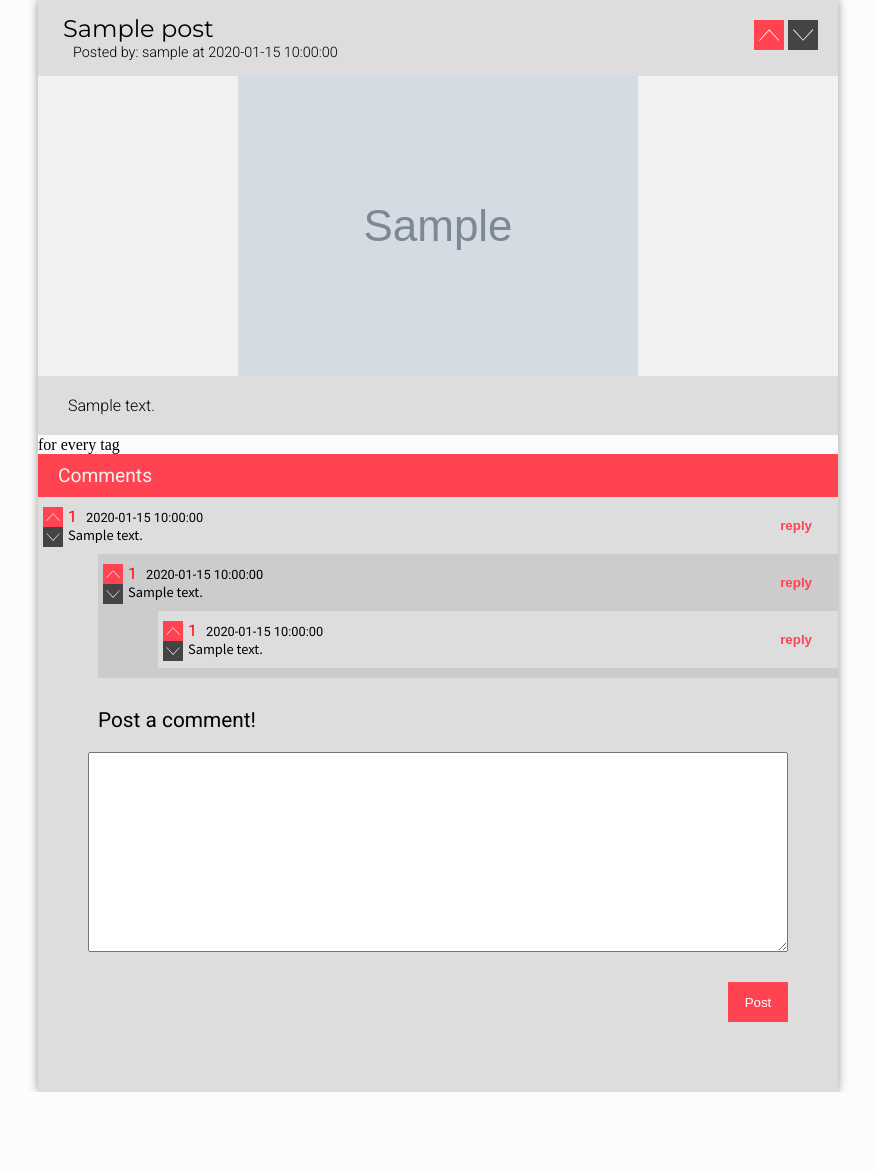
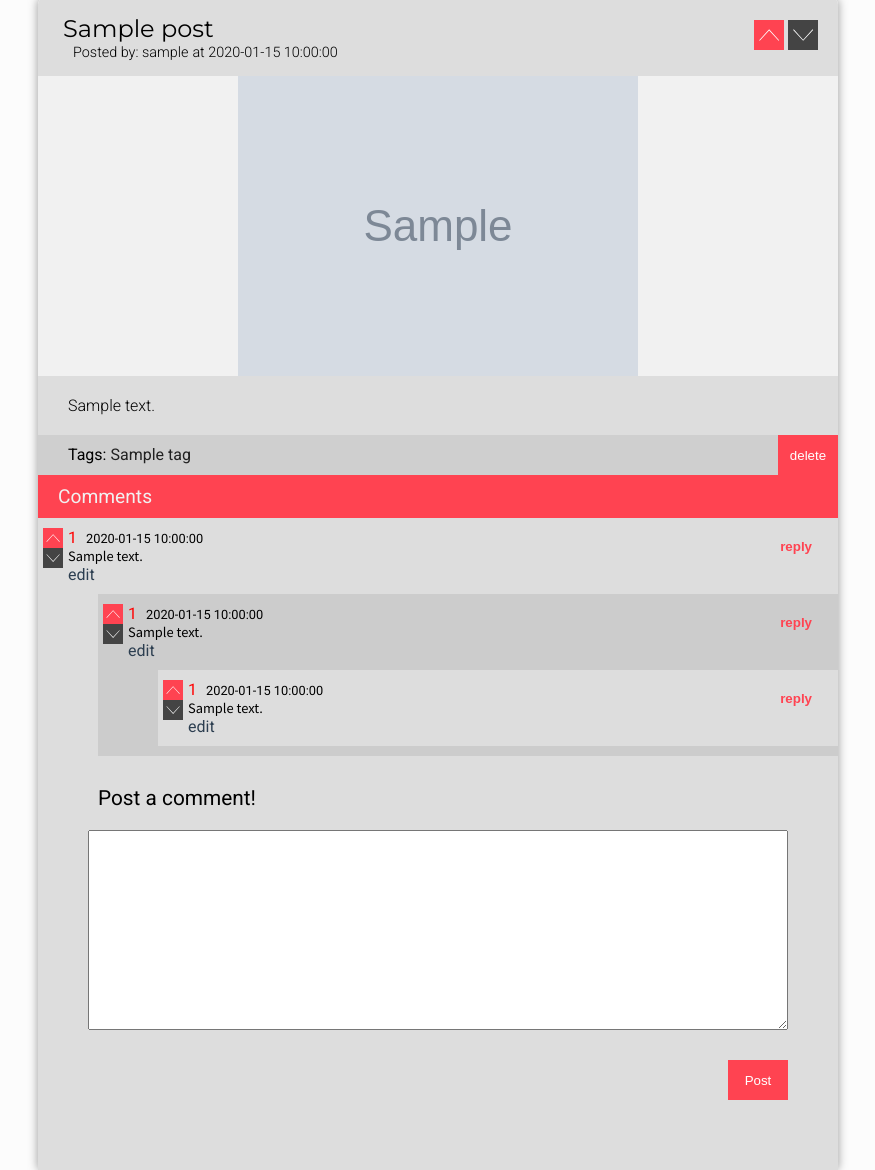
Before and after one commit to jimmy-jia/pictur, a Flask app: template pictur/templates/index.html in a window 1280 px wide. Shown: the part 71-1241 px from the top of the page, without its empty margins (202-1077 px from the left). Before the commit the page ends 1163 px from the top, so only its background shows below. Run offline with Flask 2, Linux system fonts and the light colour scheme; the template is opened without the code that fills it: most values are stand-ins (such as "Sample title", 1, 10 or a date in 2020); grey boxes marked "Sample" are stand-in pictures; some libraries are stand-ins or nearby versions.

Commit message:
edit and delete added, checkpoint 1 complete

```diff
--- a/pictur/static/app.js
+++ b/pictur/static/app.js
@@ -14,14 +14,14 @@ function showUpload(){
 }
 function handleSearch(event){
 	if(event.keyCode === 13){
-		console.log($("#search-box"));
 		window.location.href = "http://pictur.ml:2086/search?tag="+$("#search-box")[0].value;
 	}
 	return false;
 }
 function showReply(i){
+	console.log($(i).parent());
 	if($(i).parent().has("> div.comment-reply-wrapper").length == 0){
-		$('<div class="comment-reply-wrapper"><form><textarea></textarea><button class="post-button">Post</button></form></div>').insertAfter($(i).parent().children("p.comment-text"));
+		$('<div class="comment-reply-wrapper"><form action="" method=post enctype=multipart/form-data><input type="hidden" name="parentcid" value="'+$(i).parent()[0].attributes["data-commentid"].value+'"></input><textarea required title="Please enter a comment!" name="content"></textarea><button type="submit" name="source" value="comment" class="post-button">Post</button></form></div>').insertAfter($(i).parent().children(".comment-reply"));
 	}
 	else{
 		$(i).parent().children("div.comment-reply-wrapper").remove();
@@ -36,3 +36,16 @@ function showMobileNav(){
 	}
 	$('#navbar').slideToggle(400);
 }
+function editComment(i){
+	if($(i).parent().has(".comment-edit-form").length == 0){
+		$(i).parent().children("p.comment-text").hide();
+		$('<form class="comment-edit-form" action="" method=post enctype=multipart/form-data><input type="hidden" name="cid" value="'+$(i).parent()[0].attributes["data-commentid"].value+'"></input><textarea required title="Please enter a something!" name="content">'+$(i).parent().children("p.comment-text")[0].innerText+'</textarea><button type="submit" name="source" value="commentedit" class="post-button">Post</button></form>').insertAfter($(i).parent().children(".comment-datetime"));
+	}
+	else{
+		$(i).parent().children(".comment-edit-form").remove();
+		$(i).parent().children("p.comment-text").show();
+	}
+}
+function deleteComment(i){
+
+}
--- a/pictur/static/stylesheet.css
+++ b/pictur/static/stylesheet.css
@@ -240,7 +240,6 @@ nav {
   padding: 15px 25px;
   background-color: #ddd; }
   .post-info .post-title {
-    font-family: #FF4351;
     font-size: 1.5em; }
   .post-info .post-datetime, .post-info .post-author {
     display: inline-block;
@@ -255,6 +254,17 @@ nav {
   font-family: "Roboto", sans-serif;
   padding: 20px 30px;
   font-weight: 300; }
+
+.post-tags {
+  height: 40px;
+  padding: 10px 30px;
+  background-color: #cfcfcf; }
+  .post-tags a, .post-tags p {
+    display: inline-block; }
+  .post-tags a {
+    color: #212121; }
+    .post-tags a:hover {
+      color: #FF4351; }
 
 .post-vote {
   position: absolute;
@@ -306,6 +316,8 @@ nav {
     padding-left: 30px;
     border-left: 8px solid #FF4351;
     background-color: #f1f1f1; }
+  .comment a:hover {
+    color: #FF4351; }
 
 .comment-author, .comment-datetime {
   display: inline-block; }
@@ -391,6 +403,40 @@ nav {
   right: 50px;
   margin-top: 30px; }
 
+.delete-post {
+  right: 0;
+  margin-top: 0; }
+  .delete-post:hover {
+    background-color: #ff1111; }
+
+.comment-edit-form textarea {
+  height: 80px;
+  max-width: 90%;
+  width: 300px;
+  padding: 5px; }
+  .comment-edit-form textarea:active, .comment-edit-form textarea:focus {
+    outline: 0; }
+.comment-edit-form button {
+  right: auto;
+  margin-top: 40px; }
+
+.delete-comment-form {
+  display: inline-block; }
+
+.delete-comment {
+  background: 0;
+  border: 0;
+  font-family: "Roboto", sans-serif;
+  display: inline-block;
+  transition: color 0.4s;
+  font-size: 1em;
+  color: #2c3e50;
+  height: 19px;
+  padding: 0; }
+  .delete-comment:hover {
+    cursor: pointer;
+    color: #FF4351; }
+
 .upload {
   display: none;
   z-index: 5;
@@ -406,7 +452,8 @@ nav {
     text-align: center;
     padding: 20px 30px;
     position: relative; }
-  .upload input {
+  .upload input, .upload textarea {
+    font-family: "Roboto", sans-serif;
     width: 350px;
     max-width: 100%;
     background-color: transparent;
@@ -416,10 +463,13 @@ nav {
     margin: 0 auto;
     padding: 20px;
     transition: all 0.4s; }
-    .upload input[type="text"]:active, .upload input[type="text"]:focus {
+    .upload input:active, .upload input:focus, .upload textarea:active, .upload textarea:focus {
       outline: 0;
       background-color: #f1f1f1; }
-    .upload input[type="submit"] {
+  .upload button {
+    max-width: 100%;
+    display: block;
+    margin: 0 auto;
     width: auto;
     margin-top: 20px;
     border: 0;
@@ -427,11 +477,12 @@ nav {
     color: white;
     padding: 15px 15px;
     font-family: "Roboto", sans-serif;
-      font-weight: 300; }
-      .upload input[type="submit"]:hover {
+    font-weight: 300;
+    transition: background-color 0.4s; }
+    .upload button:hover {
       background-color: #ff7680;
       cursor: pointer; }
-      .upload input[type="submit"]:focus, .upload input[type="submit"]:active {
+    .upload button:focus, .upload button:active {
       outline: none; }
 
 .upload-wrapper {
--- a/pictur/static/stylesheet.sass
+++ b/pictur/static/stylesheet.sass
@@ -246,6 +246,16 @@ nav
 	font-family: $main-font
 	padding: 20px 30px
 	font-weight: 300
+.post-tags
+	height: 40px
+	padding: 10px 30px
+	background-color: #cfcfcf
+	a, p
+		display: inline-block
+	a
+		color: #212121
+		&:hover
+			color: $secondary-color
 
 .post-vote
 	position: absolute
@@ -376,8 +388,37 @@ nav
 	height: 40px
 	right: 50px
 	margin-top: 30px
-
-
+.delete-post
+	right: 0
+	margin-top: 0
+	&:hover
+		background-color: #ff1111
+.comment-edit-form
+	textarea
+		height: 80px
+		max-width: 90%
+		width: 300px
+		padding: 5px
+		&:active, &:focus
+			outline: 0
+	button
+		right: auto
+		margin-top: 40px
+.delete-comment-form
+	display: inline-block
+.delete-comment
+	background: 0
+	border: 0
+	font-family: $main-font
+	display: inline-block
+	transition: color .4s
+	font-size: 1em
+	color: $main-color
+	height: 19px
+	padding: 0
+	&:hover
+		cursor: pointer
+		color: $secondary-color
 .upload
 	display: none
 	z-index: 5
--- a/pictur/templates/index.html
+++ b/pictur/templates/index.html
@@ -46,10 +46,10 @@
 							<label for="fileupload">Choose File</label>
 							<input type=file name=file id="fileupload" onchange="updateUpload(this)"/>
 						</div>
-						<input type="text" name=tags placeholder="tags"/>
-						<input type="text" name=title placeholder="title"/>
-						<input type="text" name=description placeholder="description"/>
-						<input type=submit value="Upload" placeholder="upload"/>
+						<input required type="text" name=title placeholder="title"/>
+						<textarea required name=description placeholder="description"></textarea>
+						<input required type="text" name=tags placeholder="tags"/>
+						<button type=submit value="post" name="source">Upload</button>
 					</form>
 				</section>
 
@@ -68,17 +68,21 @@
 					</div>
 					<div class="post-subinfo">
 						<h4 class="post-description">{{ post.description }}</h4>
-
-						<!-- TAGS GO HERE -->
-						for every tag
-						<a href="/search?tag={{tag}}>{{tag}}"></a>
-
+						<form action="" method=post enctype=multipart/form-data>
+							<button class="post-button delete-post" name="source" value="deletepost" onclick="return confirm('Are you sure you want to delete this post?')">delete</button>
+						</form>
+						<div class="post-tags">
+							<p>Tags:</p>
+							{% for tag in tags %}
+								<a href="/search?tag={{tag}}">{{tag}}</a>
+							{% endfor%}
+						</div>
 					</div>
 					<div class="post-comments">
 						<p>Comments</p>
 
 						{% macro childacomment(comment) %}
-						<div class="comment comment-child child-a">
+						<div class="comment comment-child child-a" data-commentid="{{comment.cid}}">
 							<div class="comment-vote">
 								<button class="upvote"></button>
 								<button class="downvote"></button>
@@ -86,6 +90,13 @@
 							<p class="comment-author">{{ comment.uid }}</p>
 							<p class="comment-datetime">{{ comment.time }}</p>
 							<p class="comment-text">{{ comment.text }}</p>
+							<a onclick="editComment(this)">edit</a>
+							{% if comment.uid == -1 %}
+								<form class="delete-comment-form" action="" method=post enctype=multipart/form-data>
+									<input type="hidden" name="parentcid" value="{{comment.cid}}"></input>
+									<button class="delete-comment" name="source" value="deletepost" onclick="return confirm('Are you sure you want to delete this comment?')">delete</button>
+								</form>
+							{% endif %}
 							<button class="comment-reply" onclick="showReply(this)">reply</button>
 							{% for c in comment.children %}
 							    {{ childbcomment(c) }}
@@ -94,7 +105,7 @@
 						{% endmacro %}
 
 						{% macro childbcomment(comment) %}
-						<div class="comment comment-child child-b">
+						<div class="comment comment-child child-b" data-commentid="{{comment.cid}}">
 							<div class="comment-vote">
 								<button class="upvote"></button>
 								<button class="downvote"></button>
@@ -102,6 +113,13 @@
 							<p class="comment-author">{{ comment.uid }}</p>
 							<p class="comment-datetime">{{ comment.time }}</p>
 							<p class="comment-text">{{ comment.text }}</p>
+							<a onclick="editComment(this)">edit</a>
+							{% if comment.uid == -1 %}
+								<form class="delete-comment-form" action="" method=post enctype=multipart/form-data>
+									<input type="hidden" name="parentcid" value="{{comment.cid}}"></input>
+									<button class="delete-comment" name="source" value="deletepost" onclick="return confirm('Are you sure you want to delete this comment?')">delete</button>
+								</form>
+							{% endif %}
 							<button class="comment-reply" onclick="showReply(this)">reply</button>
 							{% for c in comment.children %}
 							    {{ childacomment(c) }}
@@ -110,7 +128,7 @@
 						{% endmacro %}
 
 						{% for comment in comments %}
-						    <div class="comment">
+						    <div class="comment" data-commentid="{{comment.cid}}">
 							    <div class="comment-vote">
 								    <button class="upvote"></button>
 								    <button class="downvote"></button>
@@ -118,6 +136,13 @@
 							    <p class="comment-author">{{ comment.uid }}</p>
 							    <p class="comment-datetime">{{ comment.time }}</p>
 							    <p class="comment-text">{{ comment.text }}</p>
+								<a onclick="editComment(this)">edit</a>
+								{% if comment.uid == -1 %}
+									<form class="delete-comment-form" action="" method=post enctype=multipart/form-data>
+										<input type="hidden" name="parentcid" value="{{comment.cid}}"></input>
+										<button class="delete-comment" name="source" value="deletepost" onclick="return confirm('Are you sure you want to delete this comment?')">delete</button>
+									</form>
+								{% endif %}
 							    <button class="comment-reply" onclick="showReply(this)">reply</button>
 							    {% for c in comment.children %}
 								{{ childacomment(c) }}
@@ -127,8 +152,11 @@
 
 					<div class="post-new">
 						<p>Post a comment!</p>
-						<textarea></textarea>
-						<button class="post-button">Post</button>
+						<form action="" method=post enctype=multipart/form-data>
+							<input type="hidden" name="parentcid" value="0"></input>
+							<textarea required title="Please enter a comment!" name="content"></textarea>
+							<button class="post-button" type=submit name="source" value="comment">Post</button>
+						</form>
 					</div>
 				</section>
 			</div>
```
Also changed, not shown: other parts of pictur/static/stylesheet.sass (+27 -21 lines), pictur/sql_model/sql_controller.py (+14 -2 lines), pictur/templates/front.html (+4 -4 lines), pictur/views.py (+28 -5 lines), 1 other file. Lines whose indentation alone changed are shown as unchanged.
